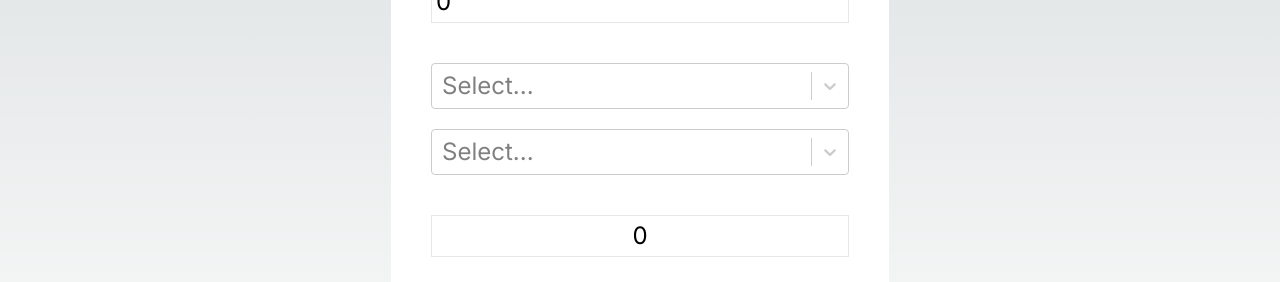
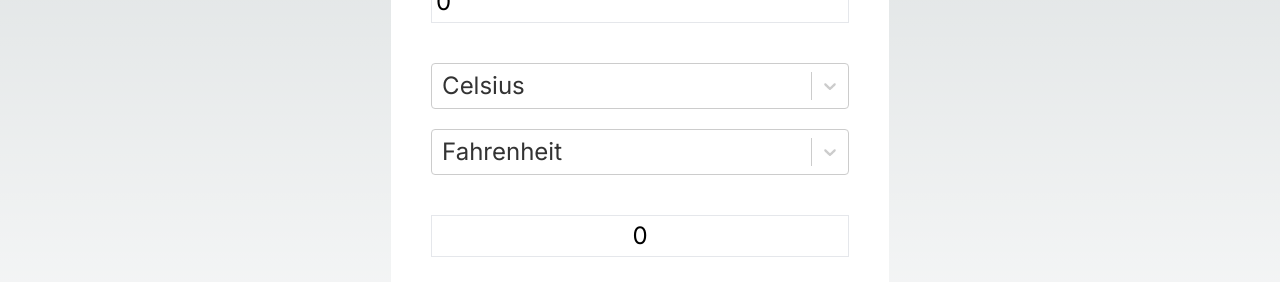
Before and after one commit to BorisMunro/temperatureConvertor-, a Next.js app: page / in a window 1280 px wide. Shown: the part 285-567 px from the top of the page. Built offline with nearby package versions, Linux system fonts and the light colour scheme.

Commit message:
fix: added some logics

```diff
--- a/app/page.tsx
+++ b/app/page.tsx
@@ -1,19 +1,38 @@
 'use client';
-import { useState } from 'react';
+import { useEffect, useState } from 'react';
 import Select from 'react-select';
+interface Option {
+  value: boolean;
+  label: string;
+}
 export default function Home() {
   const [input, setInput] = useState(0);
   const [output, setOutput] = useState(0);
-  const options = [
+  const [selectedItem, setSelectedItem] = useState<Option | null>(null);
+  const [isSelected, setIsSelected] = useState(true);
+
+  const options: Option[] = [
     {
-      value: 0,
+      value: true,
       label: 'Celsius'
     },
     {
-      value: 1,
+      value: false,
       label: 'Fahrenheit'
     }
   ]
+  useEffect(() => {
+    setSelectedItem(options[0]);
+  }, [])
+  const calculate = () => {
+    const out = selectedItem?.value? input * 9 / 5 + 32 : (input - 32) * 5 / 9;
+    setOutput(out);
+  }
+  const handleCalculate = (item: Option | null) => {
+    setSelectedItem(item);
+    calculate();
+  }
+  const anotherItem = options.find(item => item.value !== selectedItem?.value);
   return (
     <main className="flex min-h-screen justify-center items-center p-24">
       <div
@@ -38,6 +57,7 @@ export default function Home() {
           value={input}
           onChange={(e) => {
             setInput(Number(e.target.value));
+            calculate();
           }}
           className="
           border
@@ -49,11 +69,21 @@ export default function Home() {
         />
         <Select
           options={options}
+          value={isSelected ? selectedItem : anotherItem}
+          onChange={(item: Option | null) => {
+            handleCalculate(item);
+            setIsSelected(true);
+          }}
           className='mt-10'
         />
         <Select
           options={options}
+          value={!isSelected ? selectedItem : anotherItem}
           className='mt-5'
+          onChange={(item: Option | null) => {
+            handleCalculate(item);
+            setIsSelected(false);
+          }}
         />
         <div
           className="
```
